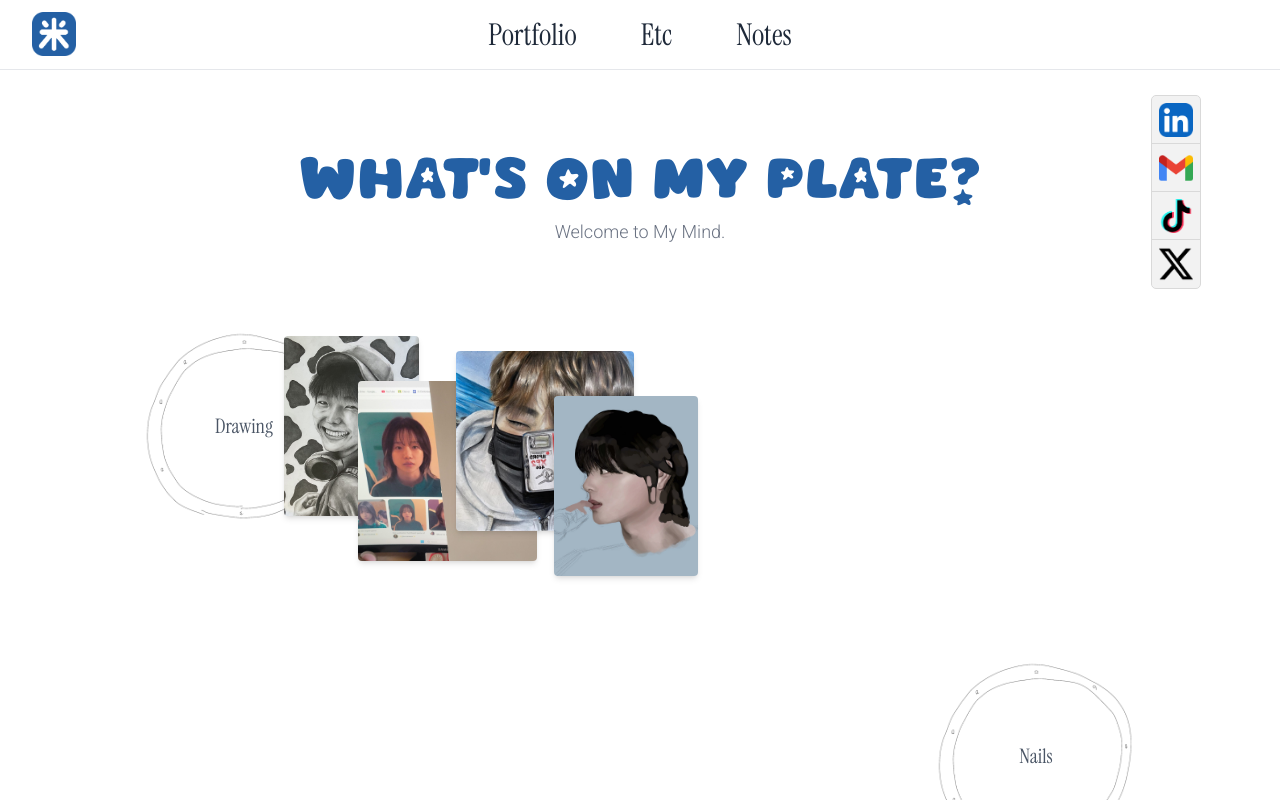
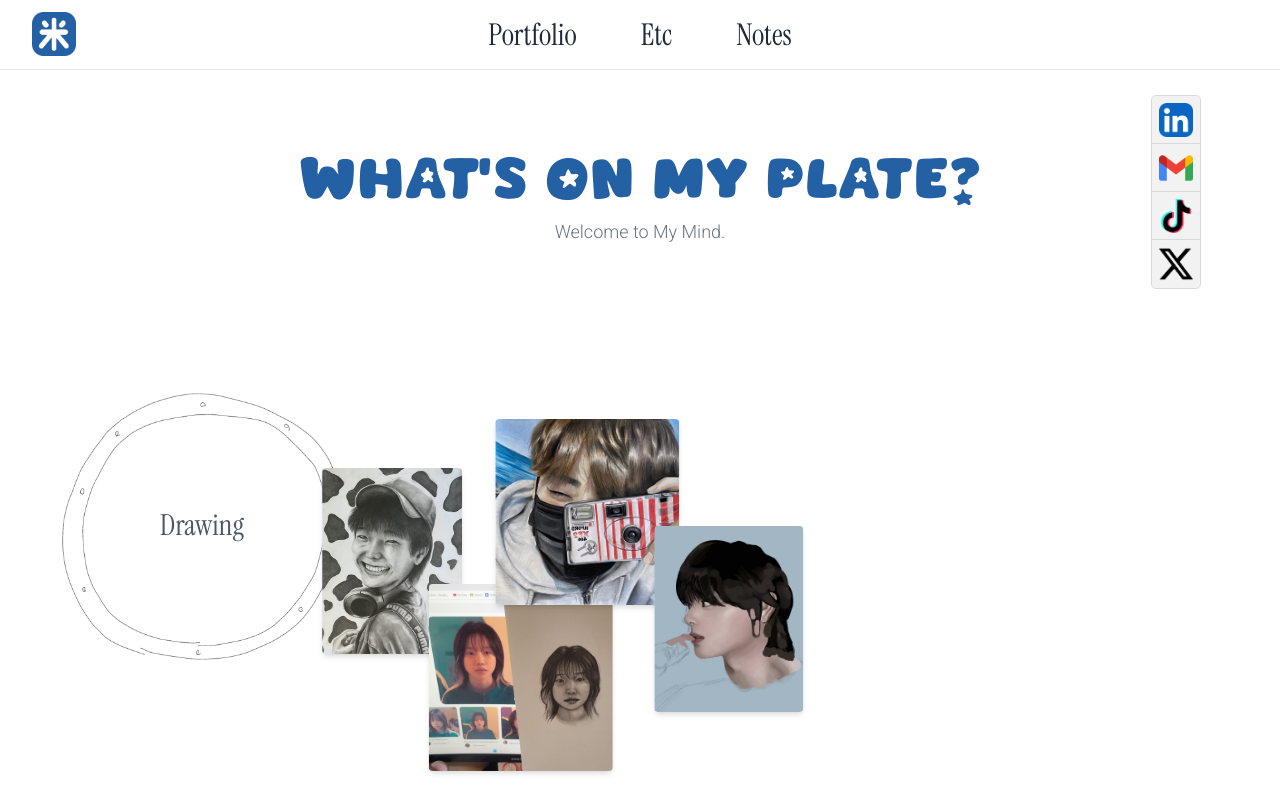
Before and after one commit to amyw41/personal-website, a Next.js app in the folder amy-wangs-jar/: page /etc in a window 1280 px wide. Shown: the top 800 px of the page. Built offline with nearby package versions, Linux system fonts and the light colour scheme.

Commit message:
fixed some sizing issues

```diff
--- a/amy-wangs-jar/app/etc/page.tsx
+++ b/amy-wangs-jar/app/etc/page.tsx
@@ -5,76 +5,169 @@ import Image from "next/image";
 import { motion } from "framer-motion";
 import PlateCircle from "@/components/Etc/PlateCircle";
 import { useViewportWidth } from "@/components/WhatsInside/layout";
-import { ETC_CATEGORIES, ETC_PHOTOS, type EtcPhoto } from "@/lib/etc";
+import { ETC_CATEGORIES, ETC_PHOTOS, type EtcCategorySlug } from "@/lib/etc";
 
-const CIRCLE_SIZE = 200;
-const THUMB_HEIGHT = 180; // desktop reference height — width follows each photo's own aspect ratio, never cropped
-const BASE_X = 140; // gap from the circle's own left edge to the first photo
-const OVERLAP = 0.55; // each next photo starts this far into the previous one's width, fanning the row out sideways instead of stacking down
-const PAGE_PADDING = 32; // matches this section's own px-4 on each side
+// Was 200. A conservative bump so plate labels stay legible at the mockup's
+// scale — nudge once checked against the reference again. This is the
+// *reference* size at scale 1 (see `scale` below) — the actual rendered
+// size always gets multiplied by scale, same as every position below.
+const CIRCLE_SIZE = 280;
+const THUMB_HEIGHT = 180; // reference height at scale 1 — width still follows each photo's own aspect ratio
 const STAGGER_STEP = 0.12;
+const PAGE_PADDING = 32; // matches this section's own px-4 (16px) on each side
 
-// Small vertical jitter so the fan doesn't read as a dead-straight row, cycled
-// past 7 photos. Kept shallow (and always positive) so the spread stays
-// mostly horizontal instead of drifting down the page.
-const Y_JITTER = [10, 55, 25, 70, 15, 60, 35];
+type Point = readonly [number, number];
 
-type PhotoLayout = { photo: EtcPhoto; x: number; y: number; width: number; height: number };
+// Raw (x, y) anchors lifted straight from the reference mockup, in the
+// mockup's own pixel space. These used to be divided by that mockup's full
+// 4669x1628 *canvas* size to get a %, but the canvas is much wider than the
+// cluster of plates actually drawn on it (the mockup only uses roughly the
+// left fifth of it) — dividing by the full canvas is what squashed
+// everything into a thin strip against the left edge. Instead we take the
+// bounding box of just these points (below) and map *that* to the section,
+// so the layout fills the page responsively no matter how much dead space
+// surrounded it in the original mockup.
+const RAW: Record<EtcCategorySlug, { plate: Point; photos: Point[] }> = {
+  drawing: {
+    plate: [106, 372],
+    photos: [
+      [431, 406],
+      [556, 519],
+      [620, 359],
+      [757, 462],
+    ],
+  },
+  nails: { plate: [896, 796], photos: [] },
+  dancing: {
+    plate: [106, 1523],
+    photos: [
+      [412, 1473],
+      [475, 1651],
+      [669, 1523],
+      [587, 1376],
+      [796, 1507],
+      [910, 1319],
+      [1023, 1496],
+    ],
+  },
+  // Content's mockup y (1998) ran past the stated 1628-tall canvas — it no
+  // longer needs special-casing now that positions are normalized against
+  // the *actual* spread of points instead of that fixed canvas height.
+  content: { plate: [889, 1998], photos: [] },
+};
 
-// Lays photos out left-to-right at their own native aspect ratio (no square
-// cropping) — each one's width comes from THUMB_HEIGHT scaled by its own
-// intrinsic width/height, and the next photo's x is derived from where the
-// previous one actually ended, so the row keeps a consistent fanned overlap
-// no matter how wide or narrow each photo is.
-function layoutPhotos(photos: EtcPhoto[]): PhotoLayout[] {
-  let cursorX = BASE_X;
-  return photos.map((photo, i) => {
-    const width = THUMB_HEIGHT * (photo.width / photo.height);
-    const x = cursorX;
-    const y = Y_JITTER[i % Y_JITTER.length];
-    cursorX += width * OVERLAP;
-    return { photo, x, y, width, height: THUMB_HEIGHT };
-  });
+// How far the nearest photo's own edge should sit *into* the plate's edge —
+// a small positive overlap so the cluster visibly touches the plate outline
+// (like the reference mockup) instead of floating a gap away from it.
+const ATTACH_OVERLAP = 24;
+
+// The mockup's raw anchors don't all sit flush against their own plate —
+// drawing's photos in particular start well clear of the circle's edge.
+// This slides each category's whole photo cluster left/right as one rigid
+// group (preserving their fan arrangement relative to each other) just far
+// enough that its nearest photo edge touches the plate, computed from each
+// photo's own actual on-screen width so it stays correct if photos change.
+function attachPhotosToPlate(slug: EtcCategorySlug): Point[] {
+  const { plate, photos } = RAW[slug];
+  if (photos.length === 0) return photos;
+
+  const plateRightEdge = plate[0] + CIRCLE_SIZE / 2;
+  const nearestLeftEdge = Math.min(
+    ...photos.map(([x], i) => {
+      const photo = ETC_PHOTOS[slug][i];
+      const halfWidth = (THUMB_HEIGHT * (photo.width / photo.height)) / 2;
+      return x - halfWidth;
+    })
+  );
+  const shiftX = plateRightEdge - ATTACH_OVERLAP - nearestLeftEdge;
+  return photos.map(([x, y]) => [x + shiftX, y] as const);
+}
+
+for (const slug of Object.keys(RAW) as EtcCategorySlug[]) {
+  RAW[slug].photos = attachPhotosToPlate(slug);
+}
+
+// Bounding box over every plate + photo anchor (now attached to their
+// plates above), padded so a circle/photo centered exactly on an edge point
+// doesn't clip the viewport. 180 covers the plate's own radius (140) plus a
+// little breathing room past the widest photo thumbnail.
+const PAD = 180;
+const allPoints: Point[] = Object.values(RAW).flatMap((c) => [c.plate, ...c.photos]);
+const minX = Math.min(...allPoints.map((p) => p[0])) - PAD;
+const maxX = Math.max(...allPoints.map((p) => p[0])) + PAD;
+const minY = Math.min(...allPoints.map((p) => p[1])) - PAD;
+const maxY = Math.max(...allPoints.map((p) => p[1])) + PAD;
+const rangeX = maxX - minX;
+const rangeY = maxY - minY;
+
+// Maps a raw mockup point to a *px* offset from the cluster's own top-left
+// (still needs multiplying by `scale` before use — see below).
+function toOffset([x, y]: Point) {
+  return { x: x - minX, y: y - minY };
 }
 
 export default function EtcPage() {
   const viewportWidth = useViewportWidth();
-
-  const categories = ETC_CATEGORIES.map((cat) => {
-    const layout = layoutPhotos(ETC_PHOTOS[cat.slug]);
-    const clusterWidth = layout.reduce((m, p) => Math.max(m, p.x + p.width), CIRCLE_SIZE);
-    const clusterHeight = layout.reduce((m, p) => Math.max(m, p.y + p.height), CIRCLE_SIZE);
-    return { ...cat, photos: layout, clusterWidth, clusterHeight };
-  });
-
-  // The whole cluster (circle + photo fan) is scaled by the same factor
-  // (measured available width / the widest category's own reference width)
-  // so every plate shares one visual scale and never exceeds the viewport.
-  const referenceWidth = Math.max(...categories.map((c) => c.clusterWidth));
+  // The one factor that scales positions *and* element sizes together. Using
+  // a CSS % for position while leaving photo/circle sizes as fixed px (the
+  // previous version) is what made things read as "scattered" — the gaps
+  // between elements grew with the viewport but the elements filling those
+  // gaps stayed the same size, so everything drifted apart. Scaling both by
+  // this same number keeps the whole cluster's proportions locked together
+  // at any viewport width, like a single image being resized.
   const available = Math.max(viewportWidth - PAGE_PADDING, 240);
-  const scale = viewportWidth === 0 ? 1 : Math.min(available / referenceWidth, 1);
-  const circleSize = CIRCLE_SIZE * scale;
+  const scale = viewportWidth === 0 ? 1 : available / rangeX;
 
   return (
-    <section className="mx-auto w-full max-w-5xl px-4 pb-36 pt-20 text-center">
+    <section className="w-full px-4 pb-36 pt-20 text-center">
       <h1 className="font-singsong text-[clamp(2rem,6vw,3.5rem)] leading-none text-[#2460A4]">
         What&apos;s on my plate?
       </h1>
       <p className="mt-3 font-roboto text-lg font-light text-gray-500">Welcome to My Mind.</p>
 
-      <div className="mx-auto mt-20 flex flex-col gap-20">
-        {categories.map((cat, idx) => (
-          <div key={cat.slug} className={`flex ${idx % 2 === 0 ? "justify-start" : "justify-end"}`}>
+      <div className="relative mx-auto mt-20" style={{ width: rangeX * scale, height: rangeY * scale }}>
+        {ETC_CATEGORIES.map((cat) => {
+          const { plate, photos: photoAnchors } = RAW[cat.slug];
+          const platePos = toOffset(plate);
+          const photos = ETC_PHOTOS[cat.slug];
+          const circleSize = CIRCLE_SIZE * scale;
+
+          return (
+            <div key={cat.slug}>
               <Link
                 href={`/etc/${cat.slug}`}
                 aria-label={`View ${cat.label} photos`}
-              className="relative block"
-              style={{ width: cat.clusterWidth * scale, height: cat.clusterHeight * scale }}
+                className="absolute"
+                style={{
+                  left: platePos.x * scale,
+                  top: platePos.y * scale,
+                  transform: "translate(-50%, -50%)",
+                }}
               >
-              <PlateCircle label={cat.label} size={circleSize} className="absolute left-0 top-0" />
-              {cat.photos.map(({ photo, x, y, width, height }, i) => (
+                <PlateCircle label={cat.label} size={circleSize} />
+              </Link>
+
+              {photos.map((photo, i) => {
+                const pos = toOffset(photoAnchors[i]);
+                const height = THUMB_HEIGHT * scale;
+                const width = height * (photo.width / photo.height);
+
+                return (
+                  <Link
+                    key={photo.src}
+                    href={`/etc/${cat.slug}`}
+                    aria-label={`View ${cat.label} photos`}
+                    className="absolute block"
+                    style={{
+                      left: pos.x * scale,
+                      top: pos.y * scale,
+                      width,
+                      height,
+                      transform: "translate(-50%, -50%)",
+                      zIndex: i + 1,
+                    }}
+                  >
                     <motion.div
-                  key={photo.src}
                       initial={{ opacity: 0, y: -70 }}
                       whileInView={{ opacity: 1, y: 0 }}
                       viewport={{ once: true, amount: 0.4 }}
@@ -83,27 +176,16 @@ export default function EtcPage() {
                         ease: "easeOut",
                         delay: i * STAGGER_STEP,
                       }}
-                  className="absolute overflow-hidden rounded-sm shadow-md"
-                  style={{
-                    left: x * scale,
-                    top: y * scale,
-                    width: width * scale,
-                    height: height * scale,
-                    zIndex: i,
-                  }}
+                      className="relative h-full w-full overflow-hidden rounded-sm shadow-md"
                     >
-                  <Image
-                    src={photo.src}
-                    alt=""
-                    fill
-                    sizes={`${Math.round(width * scale)}px`}
-                    className="object-cover"
-                  />
+                      <Image src={photo.src} alt="" fill sizes={`${Math.round(width)}px`} className="object-cover" />
                     </motion.div>
-              ))}
                   </Link>
+                );
+              })}
             </div>
-        ))}
+          );
+        })}
       </div>
     </section>
   );
```
Lines whose indentation alone changed are shown as unchanged.
